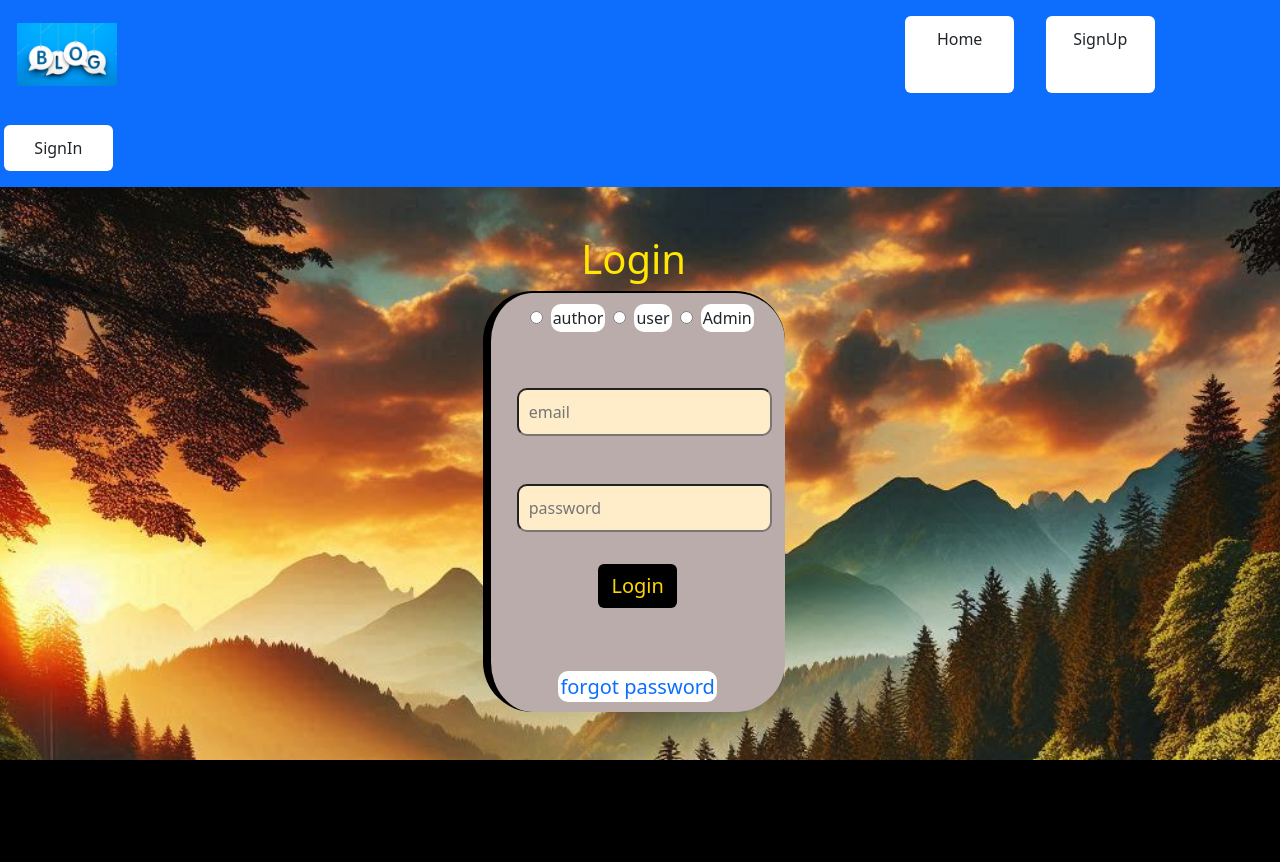
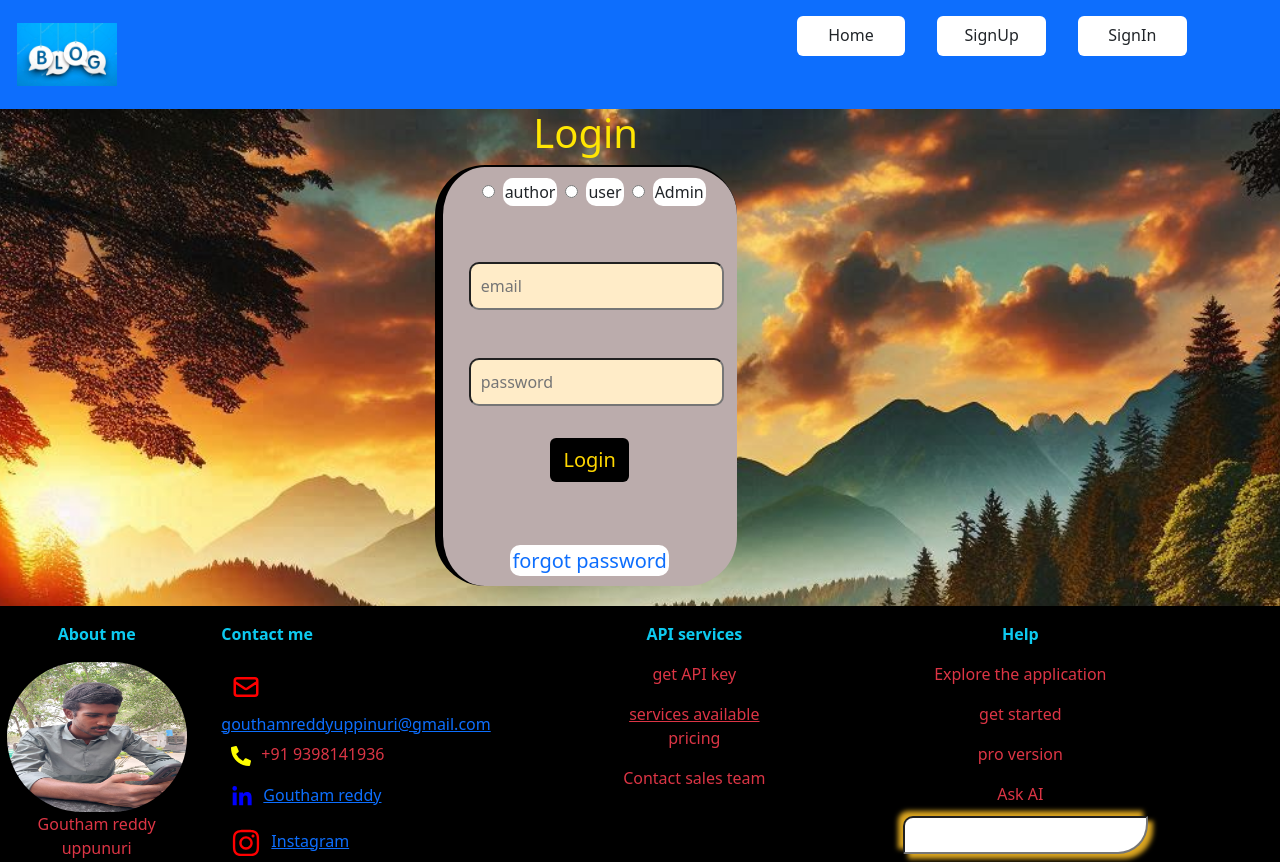
Before and after one commit to goutham469/certificationProject, a React (Create React App) app: page /SignIn in a window 1280 px wide. Shown: the top 862 px of the page. Built offline with nearby package versions, Linux system fonts and the light colour scheme; a web font is replaced by a local one.

Commit message:
UI updated

```diff
--- a/src/components/AuthorProfile/AllArticles.js
+++ b/src/components/AuthorProfile/AllArticles.js
@@ -53,16 +53,19 @@ function AllArticles() {
     }
   return (
     <div className='row'>
+        <h2 className='text-warning'>All articles</h2>
         {
                 postsData.map(x=><div className='col-lg-3 m-1 row'>
                     <div className='userBlogContentItem'
                     // onClick={(event)=>{event.preventDefault();window.open('/AuthorProfile/FullArticle')}}
                     >
-                        <div className='col-lg-10 p-3'>title : <b>{x.title}</b></div>
-                        <div className='col-lg-10'>category :<b>{x.categery}</b></div>
-                        <div className='col-lg-10'>author : <b>{x.author}</b></div>
+                        <div className='col-lg-10 p-3 text-primary'><center><b>{x.title}</b></center></div>
+                        <div className='col-lg-10'><a href={``}><b>{x.author}</b></a></div>
+                        <div className='col-lg-10'>category : <b>{x.categery}</b></div>
+
                         <div className='col-lg-10'>posted on : <b>{x.dateOfCreation}</b></div>
                         <div className='col-lg-10'>lastly modified on : <b>{x.lastUpdate}</b></div>
+
                         <div className='col-lg-12'>
                             <div className='articleData007'>{x.content}</div>
                         </div>
--- a/src/components/AuthorProfile/AuthorProfile.css
+++ b/src/components/AuthorProfile/AuthorProfile.css
@@ -15,7 +15,9 @@
     border-radius: 10px;
 }
 .formField{
-    background-color: rgb(90, 131, 167);
+    /* background-color: rgb(86, 131, 171); */
+    border: 1px solid rgb(86, 131, 171);
+    border-radius: 20px;
 }
 .articleWindow{
     background-color:rgb(151, 151, 151);
@@ -34,10 +36,11 @@
     background-color: black;
     color: goldenrod;
     padding: 10px;
+    border: 1px solid goldenrod;
 }
 .button009:hover{
     background-color: white;
-    color:black;
+    color:rgb(255, 221, 0);
 }
 .textInCenter010{
     text-align: center;
--- a/src/components/AuthorProfile/MyArticles.js
+++ b/src/components/AuthorProfile/MyArticles.js
@@ -17,10 +17,10 @@ function MyArticles() {
   })
   return (
     <div>
-        <h2 className='text-danger'>My Articles</h2>
-        <div>
+        <h2 className='text-warning'>My Articles</h2>
+        <div className='row'>
           {
-            articlesData.map(x=><div className='row articleWindow'>
+            articlesData.map(x=><div className='col-lg-5 col-sm-5 col-12 row articleWindow'>
               <div className='col-lg-4'>last edit {x.lastUpdate}</div>
               <div className='col-lg-4'>Title :-{x.title}</div>
               <div className='col-lg-4'>posted on {x.dateOfCreation}</div>
@@ -31,7 +31,7 @@ function MyArticles() {
               <div className='col-lg-4'><BiUpvote/> : {x.upVotes}</div>
               <div className='col-lg-4'><BiDownvote/> : {x.downVotes}</div>
               <div className='col-lg-1'><FaCommentDots/></div>
-              <div className={`${x._id} col-lg-4`}>{x.comments.map(y=><div className='bg bg-primary m-1'><b>{y.userName}</b><br/>
+              <div className={`${x._id} col-lg-8`}>{x.comments.map(y=><div className='bg bg-primary m-1'><b>{y.userName}</b><br/>
                                                                   <p>{y.comment}</p>
                                                                   <BiUpvote/><label> : {y.upVotes}</label>
                                                                   <BiDownvote/><label> : {y.downVotes}</label><br/>
--- a/src/components/AuthorProfile/Profile.js
+++ b/src/components/AuthorProfile/Profile.js
@@ -5,7 +5,7 @@ import './AuthorProfile.css'
 function Profile() {
   return (
     <div>
-      <h2>Profile</h2>
+      <h2 className='text-warning'>Profile</h2>
       <div className='row'>
       <div className='col-lg-5 m-1 personalInfoTab'>
         <h3 className='text-danger'>Personal info</h3>
--- a/src/components/Body/Body.css
+++ b/src/components/Body/Body.css
@@ -1,5 +1,5 @@
 .mainBodyElement{
-    min-height: 90vh;
+    min-height: auto;
 }
 .bodyElement{
     /* background-repeat: no-repeat;
--- a/src/components/Footer/Footer.css
+++ b/src/components/Footer/Footer.css
@@ -1,6 +1,5 @@
 .footer{
     min-height: 20vh;
-    max-height: 500px;
     background-color: black;
 }
 .profileImage001{
--- a/src/components/Header/Header.css
+++ b/src/components/Header/Header.css
@@ -3,7 +3,7 @@
 }
 .button008{
     background-color: white;
-    padding: 10px;
+    height: 40px;
 }
 .button008:hover{
     background-color: black;
--- a/src/components/Header/Header.js
+++ b/src/components/Header/Header.js
@@ -12,7 +12,7 @@ function Header(props) {
     !store.getState().signed ?
     <div className='row header bg bg-primary'>
         <div className='col-lg-1 col-md-1 col-sm-2 col-xs-2 col-2 btn m-3' onClick={()=>{navigate('')}}><img width="100px" src={BlogImage}/></div>
-        <div className='col-lg-7 col-md-4 col-sm-3 col-xs-0 col-1'></div>
+        <div className='col-lg-6 col-md-3 col-sm-3 col-xs-0 col-10'></div>
         <div className='col-lg-1 col-md-1 col-sm-2 col-xs-2 col-2 button008 btn m-3' onClick={() => navigate('')}>Home</div>
         <div className='col-lg-1 col-md-1 col-sm-2 col-xs-2 col-2 button008 btn m-3' onClick={() => navigate('/SignUp')}>SignUp</div>
         <div className='col-lg-1 col-md-1 col-sm-2 col-xs-2 col-2 button008 btn m-3' onClick={() => navigate('/SignIn')}>SignIn</div>
--- a/src/components/SignIn/SignIn.css
+++ b/src/components/SignIn/SignIn.css
@@ -1,8 +1,9 @@
 .signInForm007 {
-    border-top-right-radius: 50px;
+    border-radius: 50px;
     background-color: rgb(187, 172, 172);
     padding: 10px;
     animation: borderChange1 2s linear infinite;
+    margin-bottom: 20px;
 }
 
 @keyframes borderChange1 {
--- a/src/components/SignIn/SignIn.js
+++ b/src/components/SignIn/SignIn.js
@@ -82,7 +82,7 @@ function SignIn() {
   return (
     <div className='row SignInComponentToSetBackGroungImage'>
         <div className='col-lg-4'></div>
-        <div className='col-lg-3 m-5'>
+        <div className='col-lg-3'>
             <h1 className='headertobehighlighted'>Login</h1>
             <form className='signInForm007'>
                 <input onClick={(event)=>{updateTypeUser('author')}} className='m-2 signInFormRadio001' type='radio' id='author' name='author-user'></input><label for='author' className='signInFormRadio'>author</label>
--- a/src/components/SignUp/SignUp.css
+++ b/src/components/SignUp/SignUp.css
@@ -3,6 +3,7 @@
     background-color: rgb(187, 172, 172);
     padding: 10px;
     animation: borderChange1 2s linear infinite;
+    margin-bottom: 20px;
 }
 
 @keyframes borderChange1 {
--- a/src/components/SignUp/SignUp.js
+++ b/src/components/SignUp/SignUp.js
@@ -71,7 +71,7 @@ function SignUp() {
   return (
     <div className='row SignInComponentToSetBackGroungImage'>
         <div className='col-lg-4'></div>
-        <div className='col-lg-3 m-5'>
+        <div className='col-lg-3'>
             <h1 className='headertobehighlighted'>SignUp or register</h1>
             <form className='signInForm007'>
                 <input onClick={(event)=>{updateTypeUser('author')}} className='m-2' type='radio' id='author' name='author-user'></input><label for='author'>author</label>
```
Also changed, not shown: 12 other files (tests, documents, lock files or other folders).
